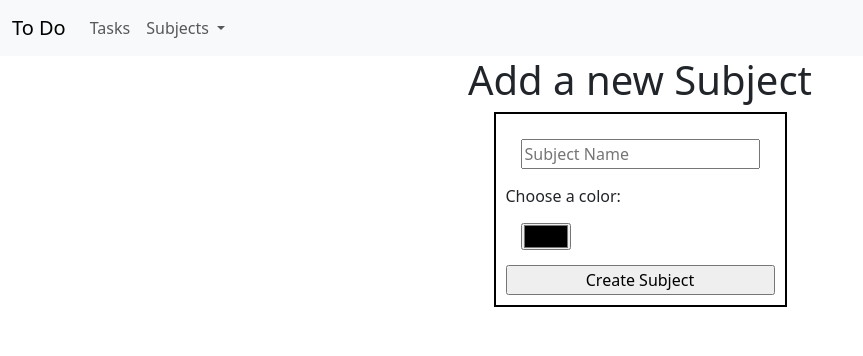
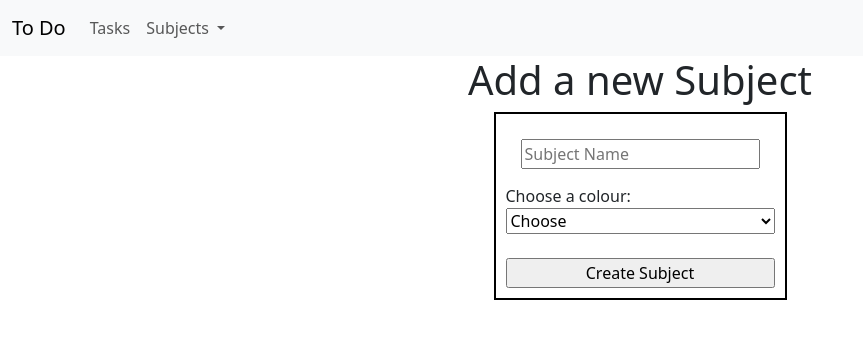
Before and after one commit to angustaylor1/todo-site, a Flask app: page /addSubject in a window 1280 px wide. Shown: the top 356 px of the page, without its empty margins (0-863 px from the left). Run offline with Flask 3, Linux system fonts and the light colour scheme; data comes from the database, SQL or seed files in the repository.

Commit message:
add color options and make them accessible

```diff
--- a/app.py
+++ b/app.py
@@ -14,6 +14,12 @@ def index():
     if request.method == 'GET':
         tasks = getAllTasks()
         subjects = getAllSubjectInfo()
+        subject_colors = {}
+        for subject in subjects:
+            subject_colors[subject['subject']] = subject['color']
+
+        for task in tasks:
+            task['color'] = subject_colors[task['subject']]
 
 
         return render_template('index.html', tasks=tasks, subjects=subjects)
@@ -63,24 +69,13 @@ def addSubject():
         con.row_factory = sqlite3.Row
         cur = con.cursor()
 
-        res = cur.execute(
-            'SELECT subject_name, subject_color FROM subjects;'
-        ).fetchall()
-        con.close()
-        subjects = []
 
-        for row in res:
-            subjects.append({
-                'subject': row['subject_name'],
-                'subject': row['subject_color']
-            })
-
-        return render_template('addSubject.html', subjects=subjects)
+        return render_template('addSubject.html')
 
     if request.method == 'POST':
 
         newSubjectName = request.form.get('subject_name')
-        subjectColor = request.form.get('subject_color')
+        subjectColor = request.form.get('color_selector')
 
         if not newSubjectName:
             return '<h1>Make sure the subject has a name'
@@ -91,25 +86,32 @@ def addSubject():
         con.row_factory = sqlite3.Row
         cur = con.cursor()
 
-        subject_names = cur.execute(
-            'SELECT subject_name FROM subjects'
-        ).fetchall()
+        existing = cur.execute(
+            'SELECT 1 FROM subjects WHERE subject_name = ?;',
+            (newSubjectName,)
+        ).fetchone()
 
-        for row in subject_names:
-            if row['subject_name'] == newSubjectName:
-                return 'That subject name is already created. Try another one.'
+        if existing:
+            return 'That subject name is already created. Try another one.'
 
-        try:
-            res = cur.execute(
-                'INSERT INTO subjects (subject_name, subject_color) VALUES (?, ?);',
-                (newSubjectName, subjectColor)
-            )
-            con.commit()
-            con.close()
-            return render_template('addSubject.html', message='Succesfully created new Subject!')
-        except:
-            con.close()
-            return '<h1> We couldn\'t create that subject</h1>'
+
+        res = cur.execute(
+            'SELECT color_id FROM colors WHERE hex_color = ?;', (subjectColor,)
+        ).fetchone()
+
+        if res is None:
+            return '<h1> That color was not found</h1>'
+
+        color_id = res['color_id']
+
+
+        cur.execute(
+            'INSERT INTO subjects (subject_name, color_id) VALUES (?, ?);',
+            (newSubjectName, color_id,)
+        )
+        con.commit()
+        con.close()
+        return render_template('addSubject.html', message='Succesfully created new Subject!')
 
 
 @app.route('/deleteSubject', methods=['GET', 'POST'])
--- a/info.py
+++ b/info.py
@@ -64,7 +64,7 @@ def getAllSubjectInfo():
 
     # retrieves the data from the db
     result = cur.execute(
-        "SELECT subject_name, subject_color FROM subjects;"
+        "SELECT subjects.subject_name, colors.hex_color FROM subjects JOIN colors ON subjects.color_id = colors.color_id;"
         ).fetchall()
 
     # populates subjects with a list of dicts of all the subject names
@@ -72,7 +72,7 @@ def getAllSubjectInfo():
     for row in result:
         subjects.append({
         'subject': row['subject_name'],
-        'color': row['subject_color']
+        'color': row['hex_color']
         })
         # closes connection
     con.close()
--- a/templates/addSubject.html
+++ b/templates/addSubject.html
@@ -42,8 +42,18 @@
 <div class="form-container">
     <form action="/addSubject" method="POST">
         <input type="text" placeholder="Subject Name" name="subject_name" class="form-item" required>
-        <label for="subject_color">Choose a color:</label>
-        <input type="color" class="form-item" name="subject_color">
+        <label for="color_selector">Choose a colour:</label>
+        <select name="color_selector" id="color_selector">
+            <option selected disabled>Choose</option>
+            <option value="#fa534d">Red</option>
+            <option value="#e3b5b5">Pink</option>
+            <option value="#f5d16e">Yellow</option>
+            <option value="#770af2">Blue</option>
+            <option value="#c0f59f">Green</option>
+            <option value="#c883f2">Purple</option>
+            <option value="#af6f5f3">Light Blue</option>
+        </select>
+        <br>
         <input type="submit" value="Create Subject" name="add">
     </form>
     <div class="result">
```
Also changed, not shown: plan.txt (+11 -0 lines), templates/index.html (+16 -2 lines), todosite.db.
